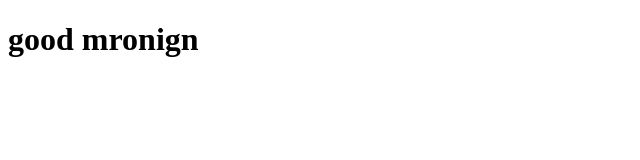
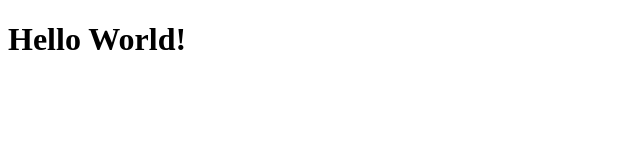
Before and after one commit to minhnguyen8989/MyPortfolio, a plain HTML site: page index.html in a window 1280 px wide. Shown: the whole page, without its empty margins (0-640 px from the left). Drawn offline with Linux system fonts and the light colour scheme.

Commit message:
new branch

```diff
--- a/index.html
+++ b/index.html
@@ -5,6 +5,6 @@
     <title>My Portfolio</title>
 </head>
 <body>
-<h1>good mronign</h1>
+<h1>Hello World!</h1>
 </body>
 </html>
```
